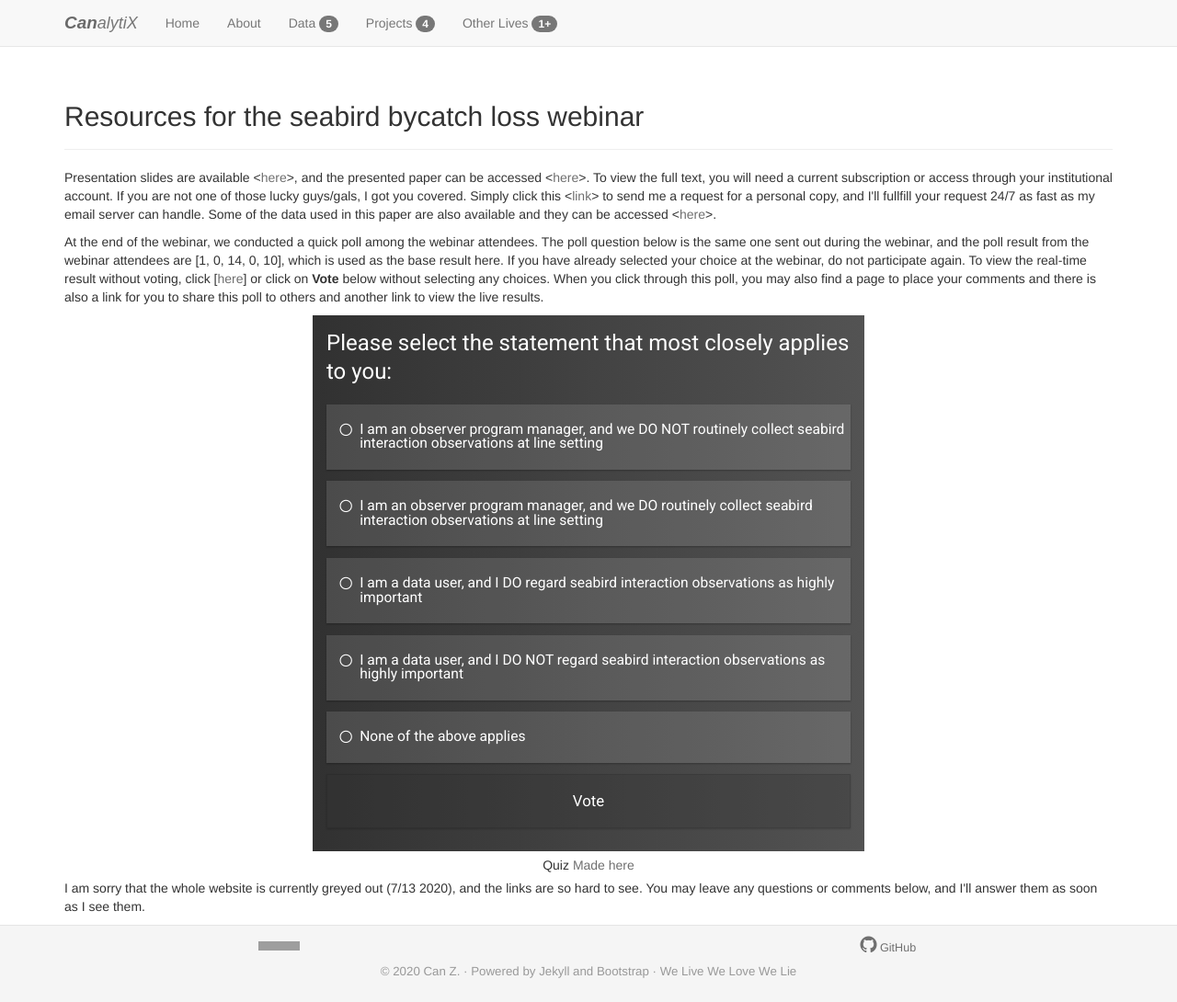
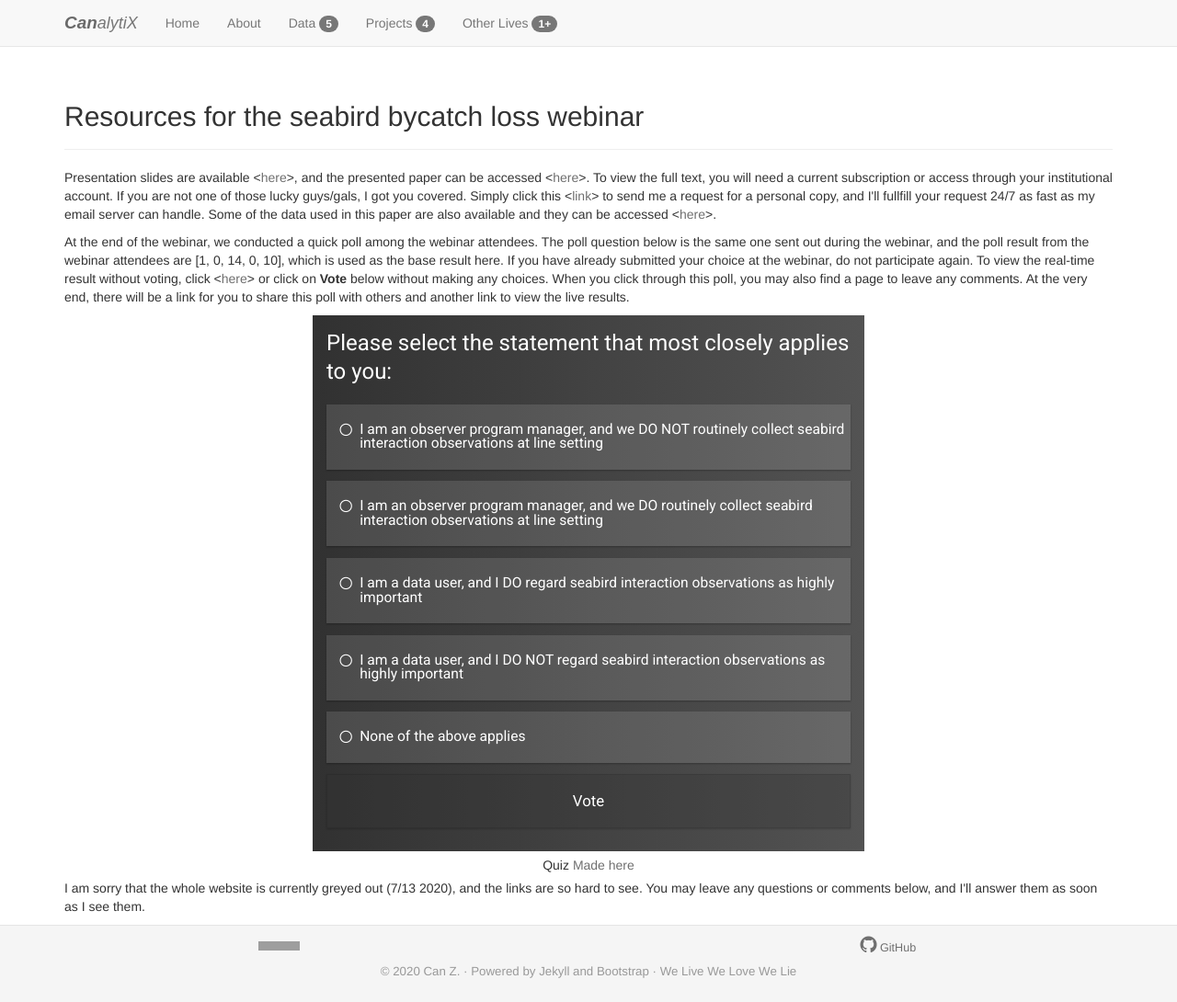
Before and after one commit to HVoltBb/HVoltBb.github.io, a Jekyll site: the page built from random/things/onenoaa20200715.html, in a window 1280 px wide and 1090 px high. Shown: the whole window at 92% size. Built offline with Jekyll 4.4.1, drawn with Linux system fonts in a browser that asks for light colours; nearby versions of some CDN libraries; comment, search, counter and statistics services are not loaded; grey boxes are pictures that could not be loaded.

Commit message:
Update onenoaa20200715.html

```diff
--- a/random/things/onenoaa20200715.html
+++ b/random/things/onenoaa20200715.html
@@ -12,8 +12,7 @@
 </div>
 <div>
 	<p>Presentation slides are available <<a href = "https://hvoltbb.github.io/random/things/ONENOAA-2020July15.pdf">here</a>>, and the presented paper can be accessed <<a href="https://www.sciencedirect.com/science/article/pii/S0006320719317653">here</a>>. To view the full text, you will need a current subscription or access through your institutional account. If you are not one of those lucky guys/gals, I got you covered. Simply click this <<a href='mailto:eidotog@gmail.com?subject=XxBIRDLOSS2020xX&body=Do%20not%20modify%20subject%20line.%20Not%20monitored.'>link</a>> to send me a request for a personal copy, and I'll fullfill your request 24/7 as fast as my email server can handle. Some of the data used in this paper are also available and they can be accessed <<a href="https://hvoltbb.github.io/data/index.html#Seabird">here</a>>.</p>
-	<p>At the end of the webinar, we conducted a quick poll among the webinar attendees. The poll question below is the same one sent out during the webinar, and the poll result from the webinar attendees are [1, 0, 14, 0, 10], which is used as the base result here. If you have already selected your choice at the webinar, do not participate again. To view the real-time result without voting, click [<a href="https://linkto.run/r/BTGX1A9A">here</a>] or click on <b>Vote</b> below without selecting any choices. When you click through this poll, you may also find a page to place your comments and there is also a link for you to share this poll to others and another link to view the live results. </p>
-	</p>
+	<p>At the end of the webinar, we conducted a quick poll among the webinar attendees. The poll question below is the same one sent out during the webinar, and the poll result from the webinar attendees are [1, 0, 14, 0, 10], which is used as the base result here. If you have already submitted your choice at the webinar, do not participate again. To view the real-time result without voting, click <<a href="https://linkto.run/r/BTGX1A9A">here</a>> or click on <b>Vote</b> below without making any choices. When you click through this poll, you may also find a page to leave any comments. At the very end, there will be a link for you to share this poll with others and another link to view the live results.</p>
 	<div id='poll01'></div>
 	<p>I am sorry that the whole website is currently greyed out (7/13 2020), and the links are so hard to see. You may leave any questions or comments below, and I'll answer them as soon as I see them.</p>
 </div>
```
